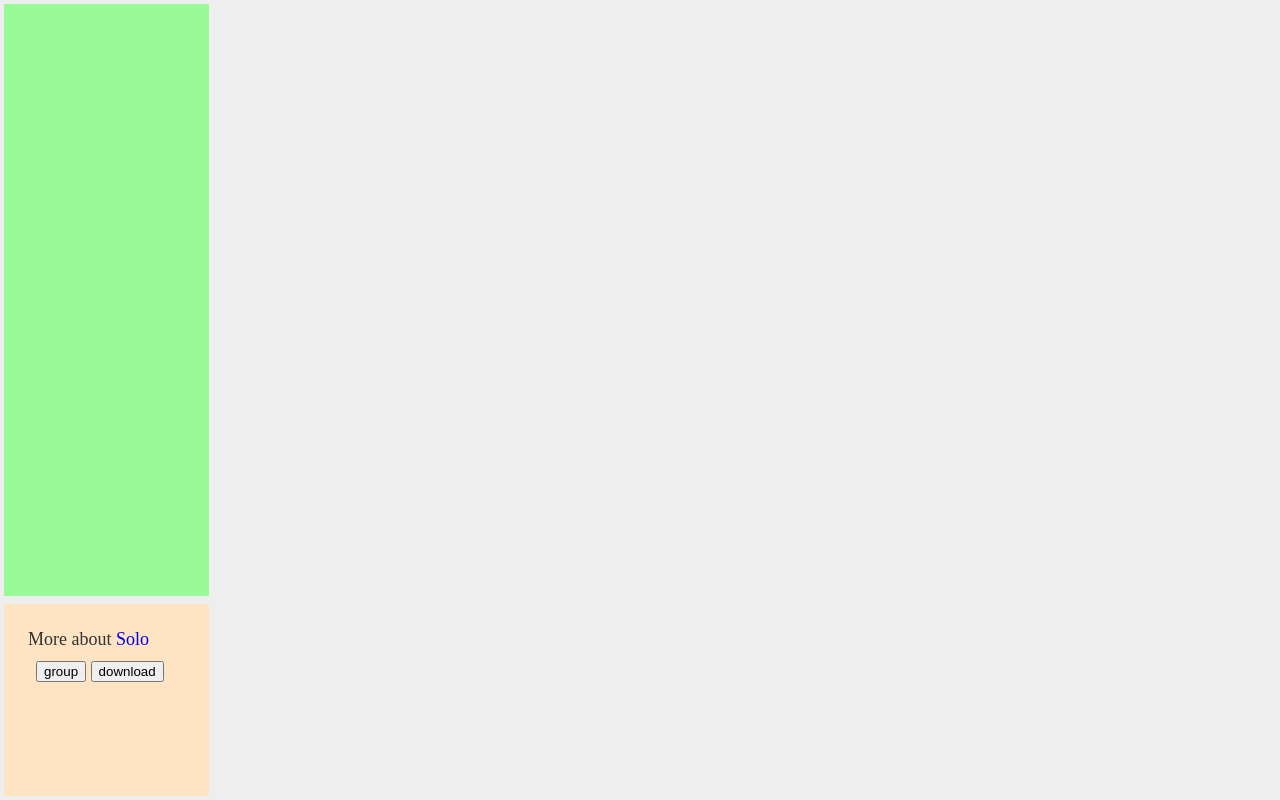
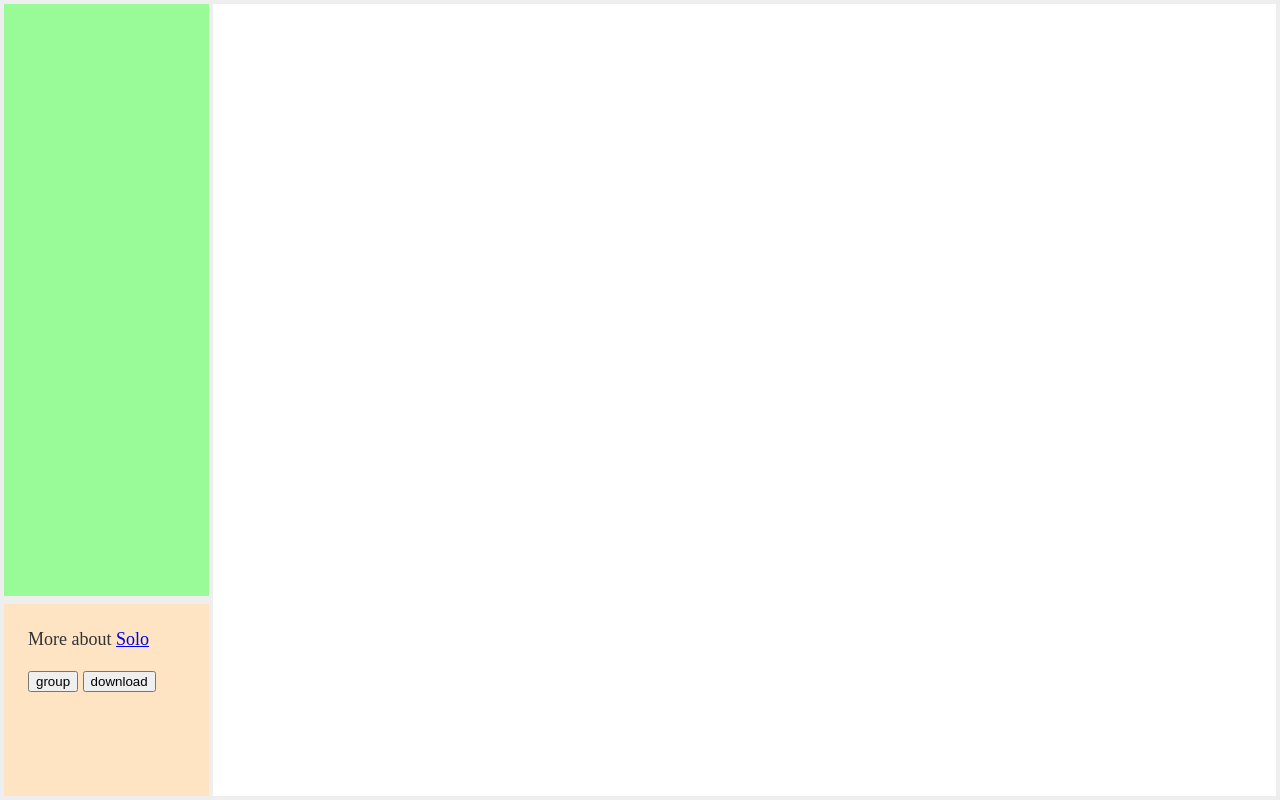
Before and after one commit to WardCunningham/wiki-plugin-solo, a website: page client/dialog/index.html in a window 1280 px wide. Drawn offline with Linux system fonts and the light colour scheme; some packages are replaced by stand-ins of ours; a script that the page names is missing.

Commit message:
better style

```diff
--- a/client/dialog/index.html
+++ b/client/dialog/index.html
@@ -11,26 +11,6 @@
   </script>
 </head>
 <body>
-<style>
-  html, body, main { width: 100vw; height: 100vh; margin: 0;}
-  main {
-    display: grid;
-    grid-template-areas:
-      "beam   target"
-      "create target";
-    grid-template-columns: 1fr 5fr;
-    grid-template-rows: 3fr 1fr;
-  }
-  #beam   {grid-area:beam; background-color:palegreen;}
-  #create {grid-area:create; background-color:bisque;}
-  #target {grid-area:target; overflow:scroll;}
-  #beam, #create {
-    margin:4px;
-    padding:8px;
-    overflow-y: scroll;
-  }
-  #beam input, label {cursor:pointer;}
-</style>
 <main>
   <div id="beam" ondrop="drop(event)" ondragover="over(event)" ondragenter="over(event)">
     <div id="beamlist" onchange="dochoose(event)"></div>
--- a/client/dialog/style.css
+++ b/client/dialog/style.css
@@ -7,27 +7,55 @@ body {
   line-height: 1.3;
   color: #333;
 }
-.page {
-  margin: 8px;
-  outline: none;
-  box-shadow: 2px 1px 4px rgba(0,0,0,0.2);
-  background: #eee;
-  padding: 8px;
-  position: absolute;
-  inset: 0px;
+
+main {
+  width: 100vw;
+  height: 100vh;
+  margin: 0;
+}
+
+main {
+  display: grid;
+  grid-template-areas:
+    "beam   target"
+    "create target";
+  grid-template-columns: 1fr 5fr;
+  grid-template-rows: 3fr 1fr;
+  gap: 0px;
+}
+
+#beam {
+  grid-area: beam;
+  background-color: palegreen;
   overflow: auto;
   scrollbar-gutter: stable;
   scrollbar-width: thin;
   scrollbar-color: #ccc #eee;
 }
-p {
-  margin: 8px;
+
+#create {
+  grid-area: create;
+  background-color: bisque;
+  overflow: auto;
+  scrollbar-gutter: stable;
+  scrollbar-width: thin;
+  scrollbar-color: #ccc #eee;
 }
-.remote {
-  vertical-align: text-top;
-  width: 16px;
-  height: 16px
+
+#target {
+  grid-area: target;
+  overflow: hidden;
+  margin: 4px 4px 4px 0px;
+  background-color: #fff;
 }
-a {
-  text-decoration: none;
+
+#beam,
+#create {
+  margin: 4px;
+  padding: 8px;
 }
+
+#beam input,
+label {
+  cursor: pointer;
+}
```
